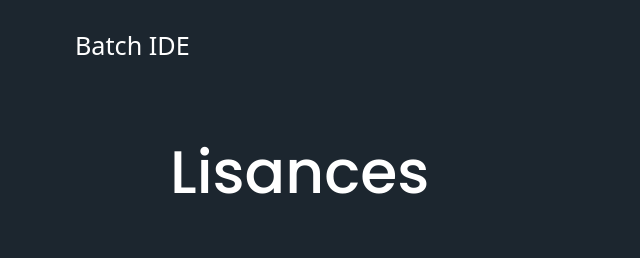
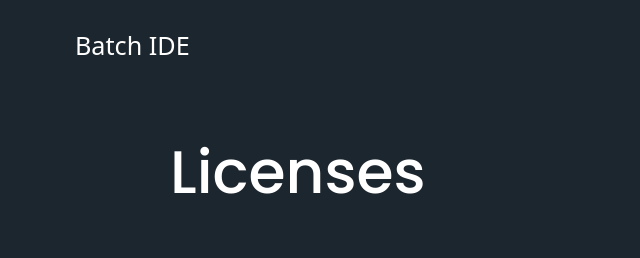
Before and after one commit to Groophy-Inc/Groophy-Inc.github.io, a plain HTML site: page license.html in a window 1280 px wide. Shown: the top 258 px of the page, 7-647 px from the left. Drawn offline with Linux system fonts and the light colour scheme.

Commit message:
Update license.html

```diff
--- a/license.html
+++ b/license.html
@@ -87,7 +87,7 @@
         <div class="container">
             <div class="row">
                 <div class="col-xl-10 offset-xl-1">
-                    <h1>Lisances</h1>
+                    <h1>Licenses</h1>
                 </div> <!-- end of col -->
             </div> <!-- end of row -->
         </div> <!-- end of container -->
```
